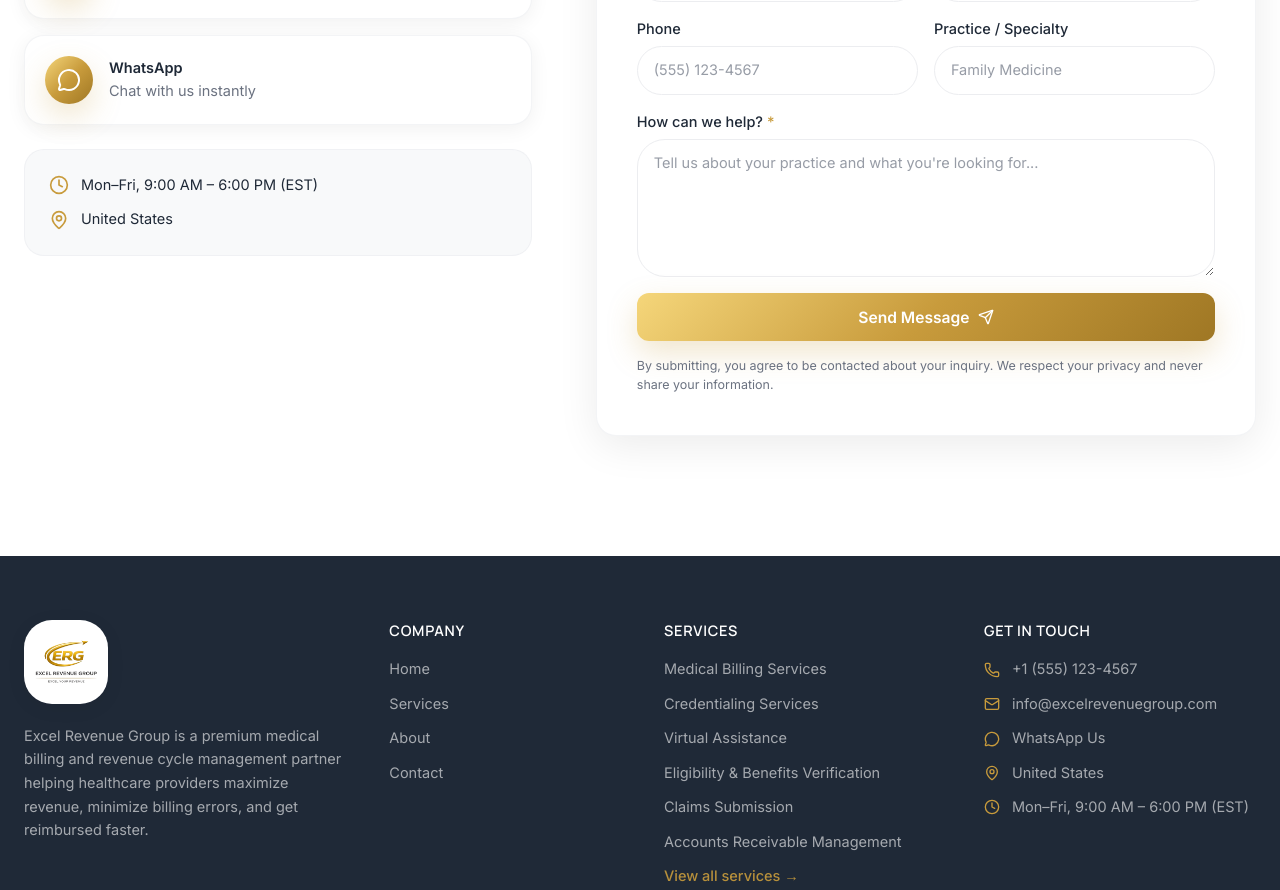
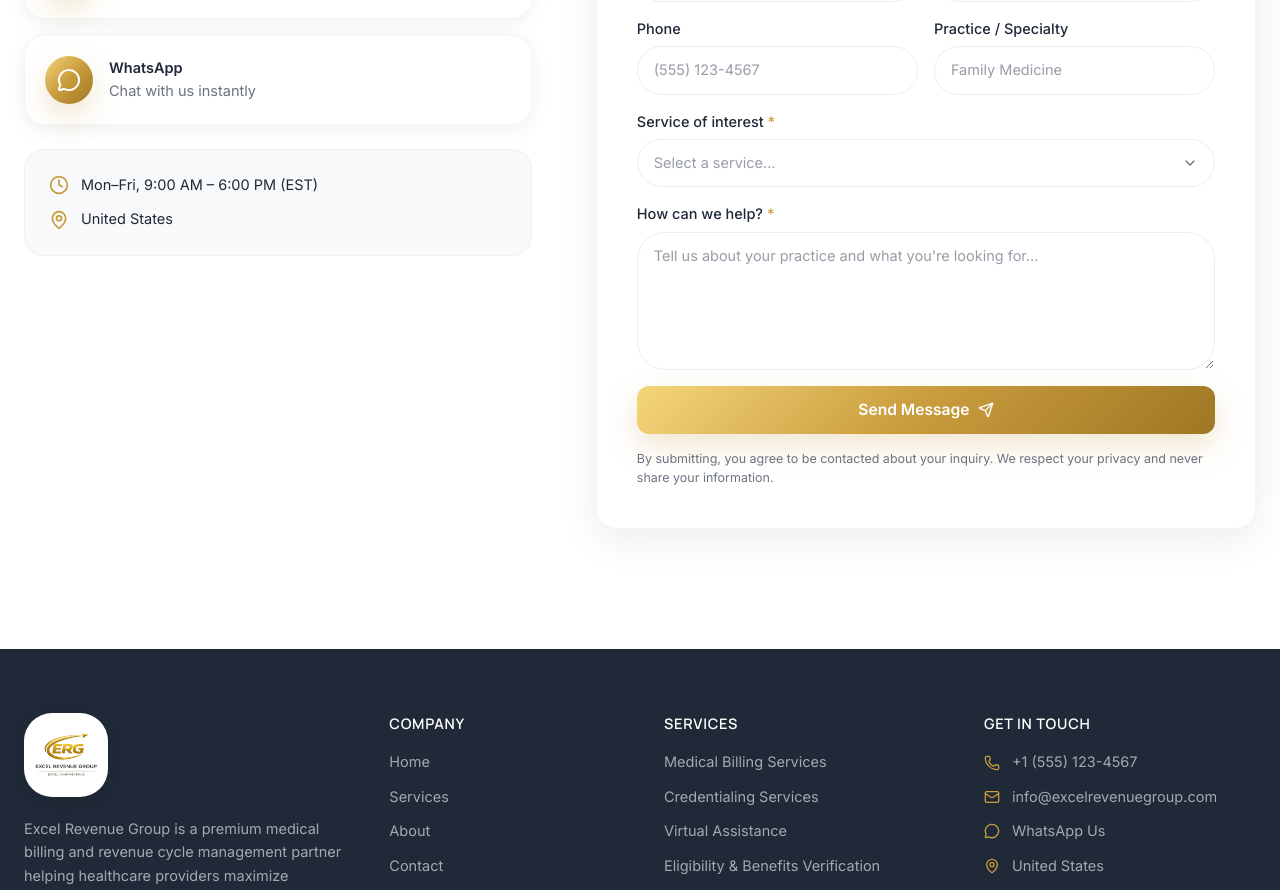
Before and after one commit to JB-Raza/excel-revenue-group, a Next.js app in the folder frontend/: page /contact in a window 1280 px wide. Shown: the part 861-1751 px from the top of the page. Built offline with nearby package versions, Linux system fonts and the light colour scheme.

Commit message:
improved booking flow

```diff
--- a/frontend/components/sections/contact-form.tsx
+++ b/frontend/components/sections/contact-form.tsx
@@ -3,6 +3,8 @@
 import { useState, type FormEvent } from "react";
 import { Send, CheckCircle2, AlertCircle, Loader2 } from "lucide-react";
 import { siteConfig } from "@/lib/site";
+import { serviceOptions } from "@/lib/services";
+import { Select } from "@/components/ui/select";
 
 type Status = "idle" | "submitting" | "success" | "error";
 
@@ -12,17 +14,32 @@ const inputClass =
 export function ContactForm() {
   const [status, setStatus] = useState<Status>("idle");
   const [error, setError] = useState<string>("");
+  const [service, setService] = useState<string>("");
+  const [serviceTouched, setServiceTouched] = useState(false);
 
   const keyConfigured =
     siteConfig.web3FormsKey && siteConfig.web3FormsKey !== "YOUR_WEB3FORMS_ACCESS_KEY";
 
   async function handleSubmit(e: FormEvent<HTMLFormElement>) {
     e.preventDefault();
+
+    // The custom select isn't a native required field, so validate it here.
+    if (!service) {
+      setServiceTouched(true);
+      return;
+    }
+
     setStatus("submitting");
     setError("");
 
     const form = e.currentTarget;
     const formData = new FormData(form);
+
+    // Make the email subject reflect the selected service for easy triage.
+    const service = formData.get("service");
+    if (typeof service === "string" && service) {
+      formData.set("subject", `New consultation request — ${service}`);
+    }
 
     try {
       const res = await fetch("https://api.web3forms.com/submit", {
@@ -34,6 +51,8 @@ export function ContactForm() {
       if (data.success) {
         setStatus("success");
         form.reset();
+        setService("");
+        setServiceTouched(false);
       } else {
         setStatus("error");
         setError(data.message || "Something went wrong. Please try again.");
@@ -120,6 +139,31 @@ export function ContactForm() {
       </div>
 
       <div className="flex flex-col gap-1.5">
+        <span id="service-label" className="text-sm font-medium text-charcoal">
+          Service of interest <span className="text-gold">*</span>
+        </span>
+        <input type="hidden" name="service" value={service} />
+        <Select
+          id="service"
+          labelId="service-label"
+          options={serviceOptions}
+          value={service}
+          onChange={(v) => {
+            setService(v);
+            setServiceTouched(true);
+          }}
+          placeholder="Select a service…"
+          invalid={serviceTouched}
+        />
+        {serviceTouched && !service ? (
+          <p className="flex items-center gap-1.5 text-xs text-red-600">
+            <AlertCircle className="h-3.5 w-3.5" />
+            Please select a service.
+          </p>
+        ) : null}
+      </div>
+
+      <div className="flex flex-col gap-1.5">
         <label htmlFor="message" className="text-sm font-medium text-charcoal">
           How can we help? <span className="text-gold">*</span>
         </label>
--- /dev/null
+++ b/frontend/components/ui/select.tsx
@@ -0,0 +1,196 @@
+"use client";
+
+import { useEffect, useId, useRef, useState } from "react";
+import { AnimatePresence, motion, useReducedMotion } from "motion/react";
+import { Check, ChevronDown } from "lucide-react";
+import { cn } from "@/lib/utils";
+
+const EASE = [0.22, 1, 0.36, 1] as const;
+
+type SelectProps = {
+  options: string[];
+  value: string;
+  onChange: (value: string) => void;
+  placeholder?: string;
+  /** Marks the trigger as invalid (e.g. failed required validation). */
+  invalid?: boolean;
+  id?: string;
+  /** Connects an external <label> via aria-labelledby. */
+  labelId?: string;
+  className?: string;
+};
+
+/** Accessible custom listbox with an animated dropdown panel.
+ *  Mirrors the native <select> behavior (keyboard, click-outside, Escape)
+ *  while allowing fully custom styling and motion. */
+export function Select({
+  options,
+  value,
+  onChange,
+  placeholder = "Select an option…",
+  invalid = false,
+  id,
+  labelId,
+  className,
+}: SelectProps) {
+  const reactId = useId();
+  const listboxId = id ?? reactId;
+  const [open, setOpen] = useState(false);
+  const [activeIndex, setActiveIndex] = useState(-1);
+  const reduce = useReducedMotion();
+
+  const rootRef = useRef<HTMLDivElement>(null);
+  const optionRefs = useRef<(HTMLLIElement | null)[]>([]);
+
+  const selectedIndex = options.indexOf(value);
+
+  useEffect(() => {
+    if (!open) return;
+    function onPointerDown(e: PointerEvent) {
+      if (rootRef.current && !rootRef.current.contains(e.target as Node)) {
+        setOpen(false);
+      }
+    }
+    document.addEventListener("pointerdown", onPointerDown);
+    return () => document.removeEventListener("pointerdown", onPointerDown);
+  }, [open]);
+
+  useEffect(() => {
+    if (open) {
+      setActiveIndex(selectedIndex >= 0 ? selectedIndex : 0);
+    }
+  }, [open, selectedIndex]);
+
+  useEffect(() => {
+    if (open && activeIndex >= 0) {
+      optionRefs.current[activeIndex]?.scrollIntoView({ block: "nearest" });
+    }
+  }, [open, activeIndex]);
+
+  function commit(index: number) {
+    const next = options[index];
+    if (next !== undefined) {
+      onChange(next);
+      setOpen(false);
+    }
+  }
+
+  function onKeyDown(e: React.KeyboardEvent) {
+    switch (e.key) {
+      case "ArrowDown":
+        e.preventDefault();
+        if (!open) {
+          setOpen(true);
+        } else {
+          setActiveIndex((i) => Math.min(i + 1, options.length - 1));
+        }
+        break;
+      case "ArrowUp":
+        e.preventDefault();
+        if (open) setActiveIndex((i) => Math.max(i - 1, 0));
+        break;
+      case "Enter":
+      case " ":
+        e.preventDefault();
+        if (open && activeIndex >= 0) commit(activeIndex);
+        else setOpen(true);
+        break;
+      case "Escape":
+        if (open) {
+          e.preventDefault();
+          setOpen(false);
+        }
+        break;
+      case "Tab":
+        setOpen(false);
+        break;
+      case "Home":
+        if (open) {
+          e.preventDefault();
+          setActiveIndex(0);
+        }
+        break;
+      case "End":
+        if (open) {
+          e.preventDefault();
+          setActiveIndex(options.length - 1);
+        }
+        break;
+    }
+  }
+
+  return (
+    <div ref={rootRef} className={cn("relative", className)}>
+      <button
+        type="button"
+        role="combobox"
+        aria-haspopup="listbox"
+        aria-expanded={open}
+        aria-controls={`${listboxId}-listbox`}
+        aria-labelledby={labelId}
+        onClick={() => setOpen((v) => !v)}
+        onKeyDown={onKeyDown}
+        className={cn(
+          "flex w-full items-center justify-between gap-2 rounded-xl border bg-white px-4 py-3 text-left text-sm transition-colors focus:outline-none focus:ring-2 focus:ring-gold/30",
+          open ? "border-gold ring-2 ring-gold/30" : "border-border",
+          invalid && !value ? "border-red-400 ring-2 ring-red-100" : "",
+          value ? "text-charcoal" : "text-gray-medium/70",
+        )}
+      >
+        <span className="truncate">{value || placeholder}</span>
+        <ChevronDown
+          className={cn(
+            "h-4 w-4 shrink-0 text-gray-medium transition-transform duration-300",
+            open && "rotate-180",
+          )}
+          aria-hidden
+        />
+      </button>
+
+      <AnimatePresence>
+        {open ? (
+          <motion.ul
+            id={`${listboxId}-listbox`}
+            role="listbox"
+            aria-activedescendant={
+              activeIndex >= 0 ? `${listboxId}-opt-${activeIndex}` : undefined
+            }
+            initial={reduce ? { opacity: 0 } : { opacity: 0, y: 6, scale: 0.98 }}
+            animate={{ opacity: 1, y: 0, scale: 1 }}
+            exit={reduce ? { opacity: 0 } : { opacity: 0, y: 4, scale: 0.98 }}
+            transition={{ duration: 0.18, ease: EASE }}
+            className="absolute left-0 right-0 top-full z-30 mt-2 max-h-64 origin-top overflow-y-auto rounded-xl border border-border/70 bg-white p-1.5 shadow-[var(--shadow-card)]"
+          >
+            {options.map((option, i) => {
+              const selected = option === value;
+              const active = i === activeIndex;
+              return (
+                <li
+                  key={option}
+                  id={`${listboxId}-opt-${i}`}
+                  ref={(el) => {
+                    optionRefs.current[i] = el;
+                  }}
+                  role="option"
+                  aria-selected={selected}
+                  onClick={() => commit(i)}
+                  onMouseEnter={() => setActiveIndex(i)}
+                  className={cn(
+                    "flex cursor-pointer items-center justify-between gap-2 rounded-lg px-3 py-2.5 text-sm transition-colors",
+                    active ? "bg-surface text-charcoal" : "text-gray-medium",
+                    selected && "font-semibold text-charcoal",
+                  )}
+                >
+                  <span className="truncate">{option}</span>
+                  {selected ? (
+                    <Check className="h-4 w-4 shrink-0 text-gold" aria-hidden />
+                  ) : null}
+                </li>
+              );
+            })}
+          </motion.ul>
+        ) : null}
+      </AnimatePresence>
+    </div>
+  );
+}
--- a/frontend/lib/services.ts
+++ b/frontend/lib/services.ts
@@ -387,6 +387,16 @@ export function getService(slug: string): Service | undefined {
   return services.find((s) => s.slug === slug);
 }
 
+/** Catch-all option for the contact form when no specific service fits. */
+export const GENERAL_INQUIRY_OPTION = "General inquiry / Not sure yet";
+
+/** Options for the contact form's "Service of interest" dropdown.
+ *  Derived from `services` so it stays in sync, plus a general catch-all. */
+export const serviceOptions: string[] = [
+  ...services.map((s) => s.title),
+  GENERAL_INQUIRY_OPTION,
+];
+
 export function getRelatedServices(slug: string): Service[] {
   const svc = getService(slug);
   if (!svc) return [];
```
